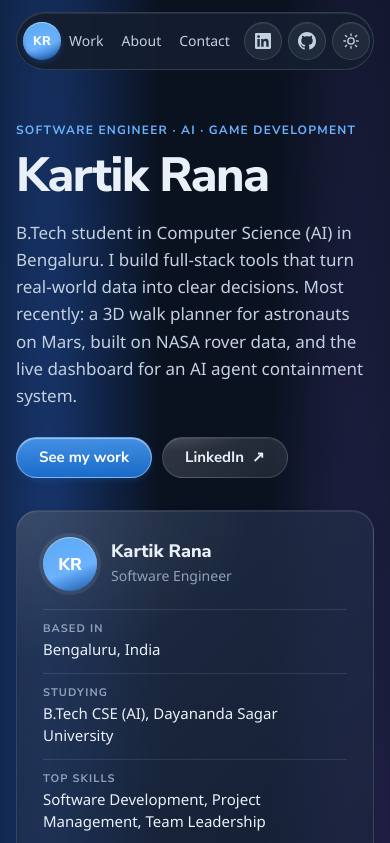
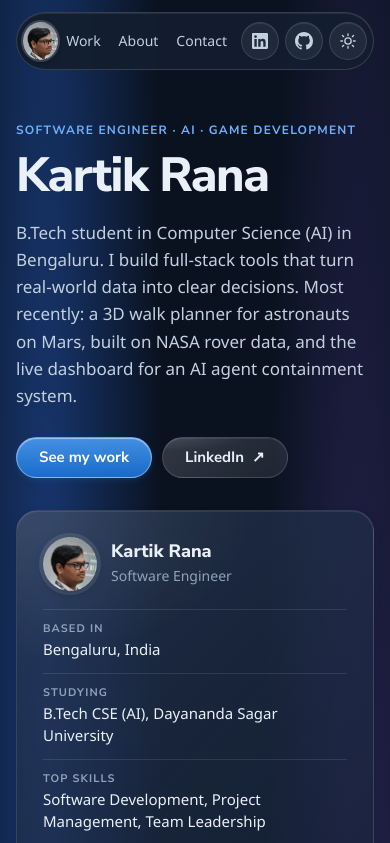
Before and after one commit to Kartik-rana137/portfolio, a plain HTML site: page index.html in a window 390 px wide. Both pictures are taken after a click on the button "Switch to dark theme". Shown: the top 843 px of the page. Drawn offline with Linux system fonts and the light colour scheme; no server answers.

Commit message:
Add profile photos and a stylised KR tab icon
- Circular-cropped photo replaces the KR badge in the header and the
  profile card
- Portrait in the About section (stacks above the text on phones)
- Redraw the favicon as a glossy blue KR tile matching the liquid glass
  look, with letters drawn as paths so it renders the same everywhere
- Add the portrait to the Person structured data

```diff
--- a/css/styles.css
+++ b/css/styles.css
@@ -190,12 +190,12 @@ p { margin: 0 0 1em; }
 
 .brand { display: inline-flex; align-items: center; gap: 10px; text-decoration: none; }
 .brand-mark {
-  display: grid; place-items: center;
-  width: 38px; height: 38px; border-radius: 50%;
-  font: 800 12.5px/1 var(--display); color: #fff; letter-spacing: .03em;
-  background: linear-gradient(160deg, #5aa9f2 0%, var(--accent) 60%, #1658a8 100%);
-  box-shadow: inset 0 1px 1px rgb(255 255 255 / .5), inset 0 -2px 4px rgb(0 30 80 / .25), 0 2px 6px rgb(26 111 209 / .3);
+  display: block; flex: none;
+  width: 38px; height: 38px; border-radius: 50%; object-fit: cover;
+  background: var(--accent-tint);
+  box-shadow: 0 0 0 2px rgb(255 255 255 / .85), 0 2px 6px rgb(26 111 209 / .3);
 }
+:root[data-theme="dark"] .brand-mark { box-shadow: 0 0 0 2px rgb(255 255 255 / .18), 0 2px 6px rgb(0 0 0 / .4); }
 .brand-name { font: 800 16px/1 var(--display); letter-spacing: -.01em; }
 
 .nav { display: flex; align-items: center; gap: 2px; }
@@ -269,13 +269,12 @@ p { margin: 0 0 1em; }
 .hero-card { padding: 26px; }
 .hc-head { display: flex; align-items: center; gap: 14px; padding-bottom: 18px; border-bottom: 1px solid var(--line); }
 .hc-avatar {
-  display: grid; place-items: center; flex: none;
-  width: 54px; height: 54px; border-radius: 50%;
-  font: 800 17px/1 var(--display); color: #fff;
-  background: linear-gradient(160deg, #5aa9f2 0%, var(--accent) 60%, #1658a8 100%);
-  box-shadow: inset 0 1px 1px rgb(255 255 255 / .55), inset 0 -3px 6px rgb(0 30 80 / .25), 0 0 0 4px rgb(255 255 255 / .55);
+  display: block; flex: none;
+  width: 54px; height: 54px; border-radius: 50%; object-fit: cover;
+  background: var(--accent-tint);
+  box-shadow: 0 0 0 4px rgb(255 255 255 / .6), 0 4px 12px -4px rgb(20 40 80 / .35);
 }
-:root[data-theme="dark"] .hc-avatar { box-shadow: inset 0 1px 1px rgb(255 255 255 / .4), 0 0 0 4px rgb(255 255 255 / .08); }
+:root[data-theme="dark"] .hc-avatar { box-shadow: 0 0 0 4px rgb(255 255 255 / .1), 0 4px 12px -4px rgb(0 0 0 / .5); }
 .hc-name { margin: 0; font: 800 18px/1.2 var(--display); }
 .hc-role { margin: 2px 0 0; font-size: 14px; color: var(--muted); }
 .hc-facts { margin: 0; display: grid; }
@@ -433,6 +432,17 @@ a.project-media::after { /* faint glass sheen over the screenshot */
 }
 .about-body p { font-size: 17px; color: var(--ink-soft); }
 .about-body p:last-child { margin-bottom: 0; }
+.about-photo {
+  margin: 0; max-width: 340px;
+  border-radius: 20px; overflow: hidden;
+  border: 1px solid var(--glass-inset-border);
+  box-shadow: inset 0 1px 0 rgb(255 255 255 / .6), 0 10px 26px -14px rgb(20 40 80 / .4);
+  background: var(--accent-tint);
+}
+.about-photo img { display: block; width: 100%; height: auto; aspect-ratio: 3 / 4; object-fit: cover; }
+@media (max-width: 900px) {
+  .about-photo { max-width: 260px; margin-bottom: 28px; }
+}
 
 /* ---------- Education timeline ---------- */
 .timeline {
--- a/index.html
+++ b/index.html
@@ -52,6 +52,7 @@
     "name": "Kartik Rana",
     "url": "https://kartikrana.work/",
     "jobTitle": "Software Engineer",
+    "image": "https://kartikrana.work/assets/about.jpg",
     "address": { "@type": "PostalAddress", "addressLocality": "Bengaluru", "addressCountry": "IN" },
     "alumniOf": [
       { "@type": "CollegeOrUniversity", "name": "University of Konstanz" },
@@ -69,7 +70,7 @@
   <header class="site-header">
     <div class="wrap header-inner">
       <a class="brand" href="#top" aria-label="Kartik Rana, home">
-        <span class="brand-mark" aria-hidden="true">KR</span>
+        <img class="brand-mark" src="assets/avatar.jpg" width="38" height="38" alt="" decoding="async">
         <span class="brand-name">Kartik Rana</span>
       </a>
       <nav class="nav" aria-label="Primary">
@@ -115,7 +116,7 @@
 
         <aside class="hero-card glass" aria-label="At a glance">
           <div class="hc-head">
-            <span class="hc-avatar" aria-hidden="true">KR</span>
+            <img class="hc-avatar" src="assets/avatar.jpg" width="54" height="54" alt="" decoding="async">
             <div>
               <p class="hc-name">Kartik Rana</p>
               <p class="hc-role">Software Engineer</p>
@@ -325,10 +326,15 @@
     <!-- ============ ABOUT ============ -->
     <section class="section" id="about" aria-labelledby="about-title">
       <div class="wrap"><div class="about glass">
-        <header class="section-head">
-          <p class="eyebrow">03 · About</p>
-          <h2 id="about-title" class="section-title">Engineer, builder, team lead</h2>
-        </header>
+        <div class="about-side">
+          <header class="section-head">
+            <p class="eyebrow">03 · About</p>
+            <h2 id="about-title" class="section-title">Engineer, builder, team lead</h2>
+          </header>
+          <figure class="about-photo">
+            <img src="assets/about.jpg" width="720" height="960" loading="lazy" decoding="async" alt="Kartik Rana">
+          </figure>
+        </div>
         <div class="about-body">
           <p>
             I'm Kartik, a software engineer based in Bengaluru, studying for a B.Tech in Computer Science
```
Also changed, not shown: assets/about.jpg (added), assets/avatar.jpg (added), assets/favicon.svg.
